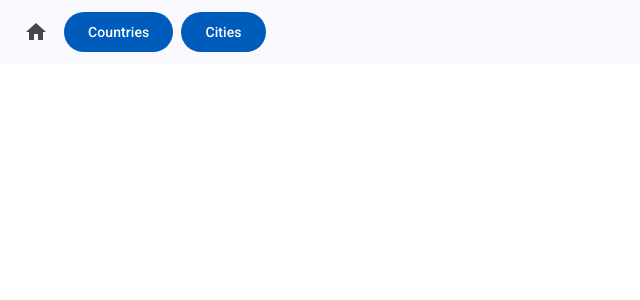
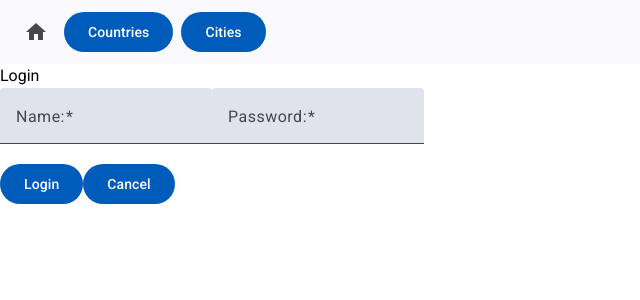
Before and after one commit to ninjawarrior1337/Xiaohongshu2Client, an Angular app: page /login in a window 1280 px wide. Before the commit this address led to /. Shown: the top 300 px of the page, without its empty margins (0-640 px from the left). Built offline with nearby package versions, Linux system fonts and the light colour scheme.

Commit message:
begin login on the client

```diff
--- a/src/app/app.config.ts
+++ b/src/app/app.config.ts
@@ -2,7 +2,7 @@
 import { provideRouter } from '@angular/router';
 
 import { routes } from './app.routes';
-import { provideHttpClient, withInterceptors } from '@angular/common/http';
+import { HttpHeaders, provideHttpClient, withInterceptors } from '@angular/common/http';
 import { environment } from '../environments/environment.development';
 
 export const appConfig: ApplicationConfig = {
--- a/src/app/app.routes.ts
+++ b/src/app/app.routes.ts
@@ -3,6 +3,7 @@
 import { CitiesComponent } from "./cities/cities.component";
 import { CountriesComponent } from "./countries/countries.component";
 import { CountryPopulationComponent } from "./country-population/country-population.component";
+import { LoginComponent } from "./auth/login.component";
 
 export const routes: Routes = [
   {
@@ -22,6 +23,10 @@
     component: CountryPopulationComponent,
   },
   {
+    path: "login",
+    component: LoginComponent,
+  },
+  {
     path: "",
     pathMatch: "full",
     component: WeatherComponent,
--- /dev/null
+++ b/src/app/auth/auth.service.ts
@@ -0,0 +1,17 @@
+import { Injectable } from '@angular/core';
+import { LoginRequest } from './login-request';
+import { LoginResponse } from './login-response';
+import { Observable } from 'rxjs';
+import { HttpClient } from '@angular/common/http';
+
+@Injectable({
+  providedIn: 'root'
+})
+export class AuthService {
+
+  constructor(private http: HttpClient) { }
+
+  login(loginReq: LoginRequest): Observable<LoginResponse> {
+    return this.http.get<LoginResponse>("/api/Admin/Login")
+  }
+}
--- /dev/null
+++ b/src/app/auth/login-request.ts
@@ -0,0 +1,4 @@
+export interface LoginRequest {
+  username: string;
+  password: string;
+}
--- /dev/null
+++ b/src/app/auth/login-response.ts
@@ -0,0 +1,5 @@
+export interface LoginResponse {
+  success: boolean;
+  message: string;
+  token: string;
+}
--- /dev/null
+++ b/src/app/auth/login.component.html
@@ -0,0 +1,20 @@
+<div class="login">
+    <h1>Login</h1>
+    <form [formGroup]="form" (ngSubmit)="onSubmit()" class="">
+
+        <mat-form-field>
+            <mat-label>Name:</mat-label>
+            <input matInput formControlName="username" required="required" placeholder="Enter user name">
+        </mat-form-field>
+
+        <mat-form-field>
+            <mat-label>Password:</mat-label>
+            <input matInput type="password" formControlName="password" required="required" placeholder="Enter password">
+        </mat-form-field>
+
+        <div>
+            <button mat-flat-button color="primary" type="submit">Login</button>
+            <button mat-flat-button color="secondary" [routerLink]="['/']">Cancel</button>
+        </div>
+    </form>
+  </div>
--- /dev/null
+++ b/src/app/auth/login.component.ts
@@ -0,0 +1,32 @@
+import { Component, OnInit } from '@angular/core';
+import { FormControl, FormGroup, ReactiveFormsModule, UntypedFormGroup, Validators } from '@angular/forms';
+import {MatFormFieldModule} from "@angular/material/form-field"
+import {MatInputModule} from "@angular/material/input"
+import {MatButtonModule} from "@angular/material/button"
+
+
+import { RouterLink } from '@angular/router';
+import { LoginRequest } from './login-request';
+
+
+@Component({
+  selector: 'app-login',
+  imports: [ReactiveFormsModule, MatFormFieldModule, RouterLink, MatInputModule, MatButtonModule],
+  templateUrl: './login.component.html',
+  styleUrl: './login.component.css',
+})
+export class LoginComponent {
+  form = new FormGroup({
+    username: new FormControl("", {nonNullable: true}),
+    password: new FormControl("", {nonNullable: true})
+  })
+
+  constructor() {}
+
+  onSubmit(): void {
+    const loginRequest: LoginRequest = {
+      username: this.form.controls.username.value,
+      password: this.form.controls.password.value
+    }
+  }
+}
--- a/src/app/nav-bar/nav-bar.component.ts
+++ b/src/app/nav-bar/nav-bar.component.ts
@@ -4,8 +4,6 @@
 import {MatToolbarModule} from "@angular/material/toolbar"
 import {MatIconModule} from "@angular/material/icon"
 import {MatButtonModule} from "@angular/material/button"
-
-
 
 @Component({
   selector: 'app-nav-bar',
```
Also changed, not shown: src/app/auth/login.component.css (added), 2 other files (tests, documents, lock files or other folders).
